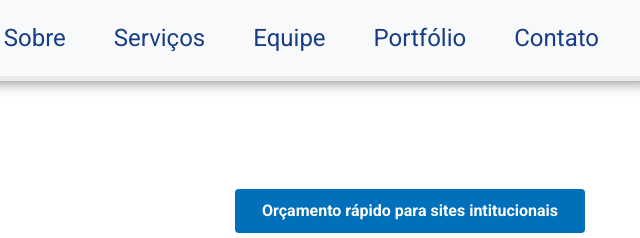
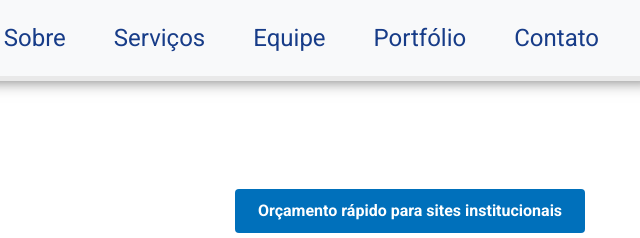
Before and after one commit to AllanCapistrano/front-end-ecompjr, a plain HTML site: page src/contact.html in a window 1280 px wide. Shown: the top 238 px of the page, 625-1265 px from the left. Drawn offline with Linux system fonts and the light colour scheme; some packages are replaced by stand-ins of ours.

Commit message:
Fix text in contact page

```diff
--- a/src/contact.html
+++ b/src/contact.html
@@ -67,7 +67,7 @@
           <span>ENTRE EM CONTATO</span>
         </a>
         <a class="link-orçamento" href="">
-          <input id="orçamento" type="submit" value="Orçamento rápido para sites intitucionais">
+          <input id="orçamento" type="submit" value="Orçamento rápido para sites institucionais">
         </a>
       </div>
 
@@ -77,8 +77,8 @@
           Gostaria de fazer o orçamento de algum projeto?<br>
           Acredita que uma parceria com a EcompJr seria uma boa ideia?
           Para isso, e qualquer outra dúvida entre em contato!</span>
-          <!-- Divider -->
       </div>
+      <!-- Divider -->
       <hr class="solid">
       <div class="row  align-items-center justify-content-around">
         <div class="col-sm-6 col-md-5 col-lg-4 col-xl-4 contact-col">
```
